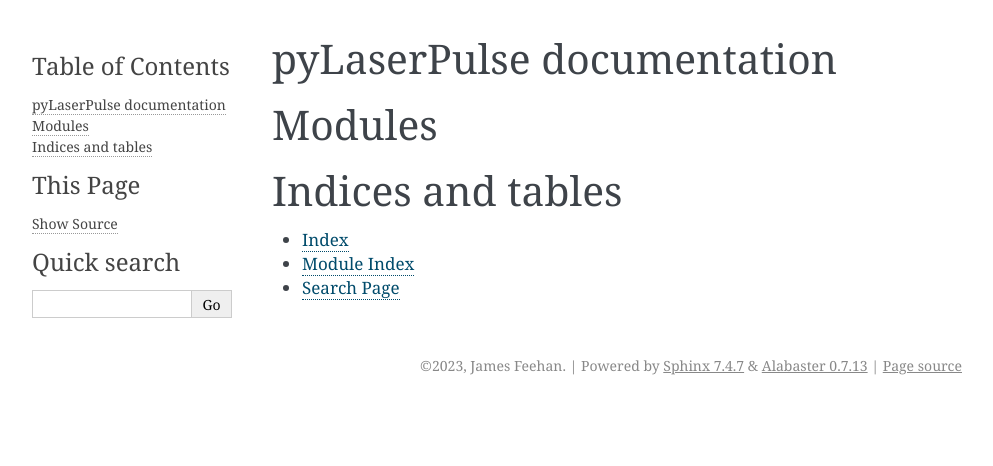
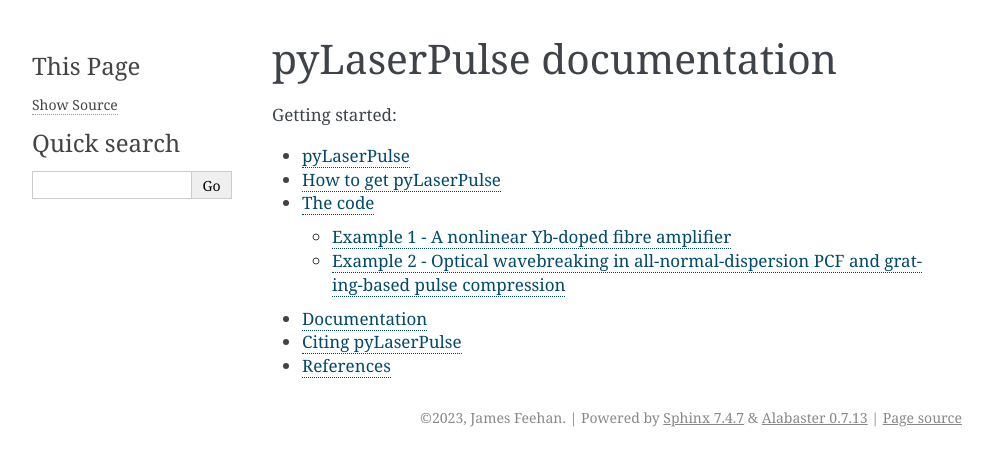
Before and after one commit to jsfeehan/pyLaserPulse, a Sphinx documentation site: the page built from docs/index.rst, in a window 1280 px wide. Shown: the top 466 px of the page, without its empty margins (148-1141 px from the left). Built offline with Sphinx 7.4.7, drawn with Linux system fonts in a browser that asks for light colours.

Commit message:
On branch readthedocs  Your branch is ahead of 'origin/readthedocs' by 2 commits.    (use "git push" to publish your local commits)
 Changes to be committed:
	modified:   docs/index.rst
	new file:   docs/readme_link.rst

```diff
--- a/docs/index.rst
+++ b/docs/index.rst
@@ -3,25 +3,17 @@
    You can adapt this file completely to your liking, but it should at least
    contain the root `toctree` directive.
 
+##########################
 pyLaserPulse documentation
-==========================
+##########################
 
 .. toctree::
    :maxdepth: 2
-   :caption: Contents:
+   :caption: Getting started:
+
+   readme_link
 
 
-Modules
-=======
-.. autosummary::
-    :toctree: modules
-    pyLaserPulse.utils
-
-
-
-Indices and tables
-==================
-
-* :ref:`genindex`
-* :ref:`modindex`
-* :ref:`search`
+.. toctree::
+   :maxdepth: 2
+   :caption: Module, class, and function reference:
--- /dev/null
+++ b/docs/readme_link.rst
@@ -0,0 +1 @@
+.. include:: ../README.rst
```
